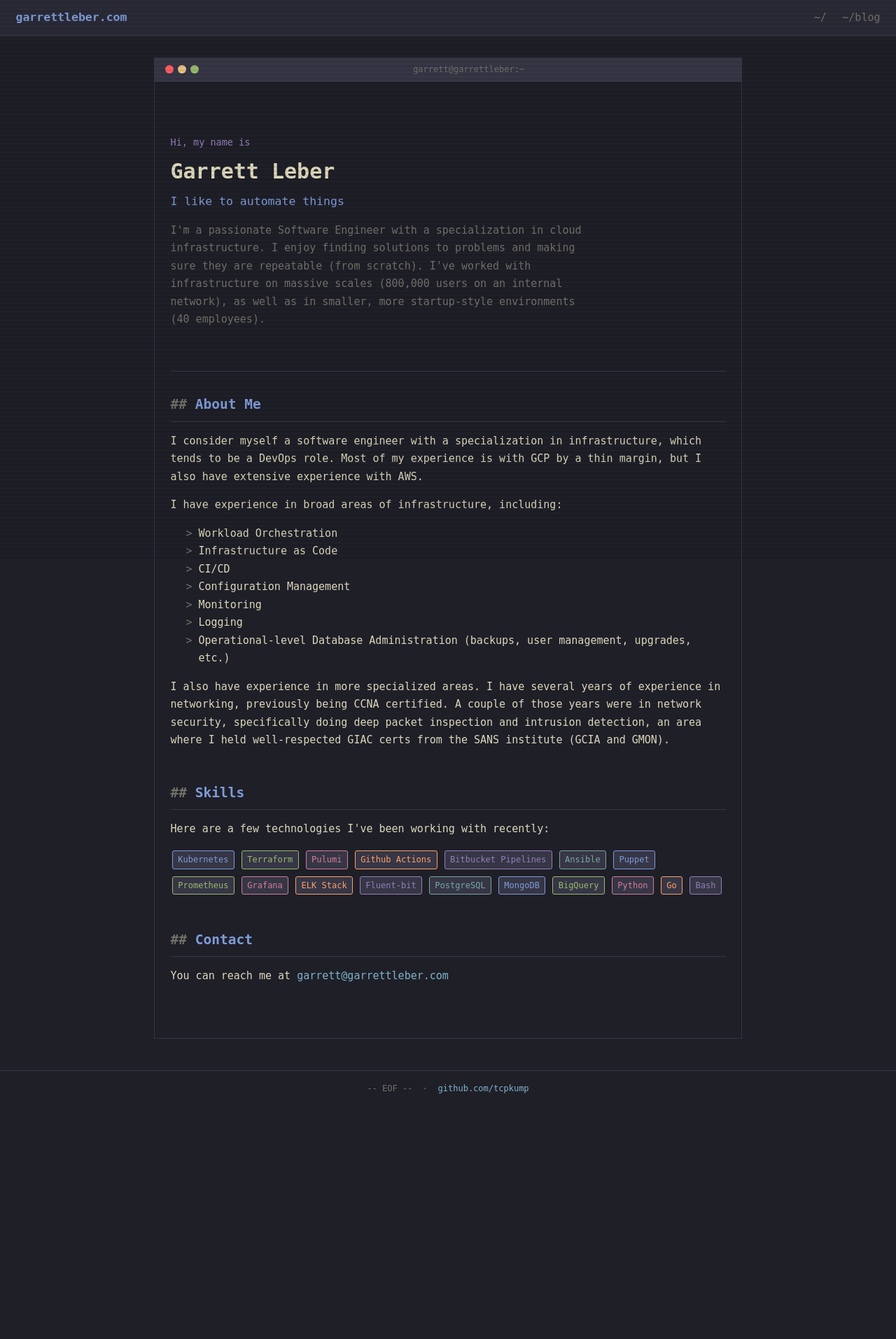
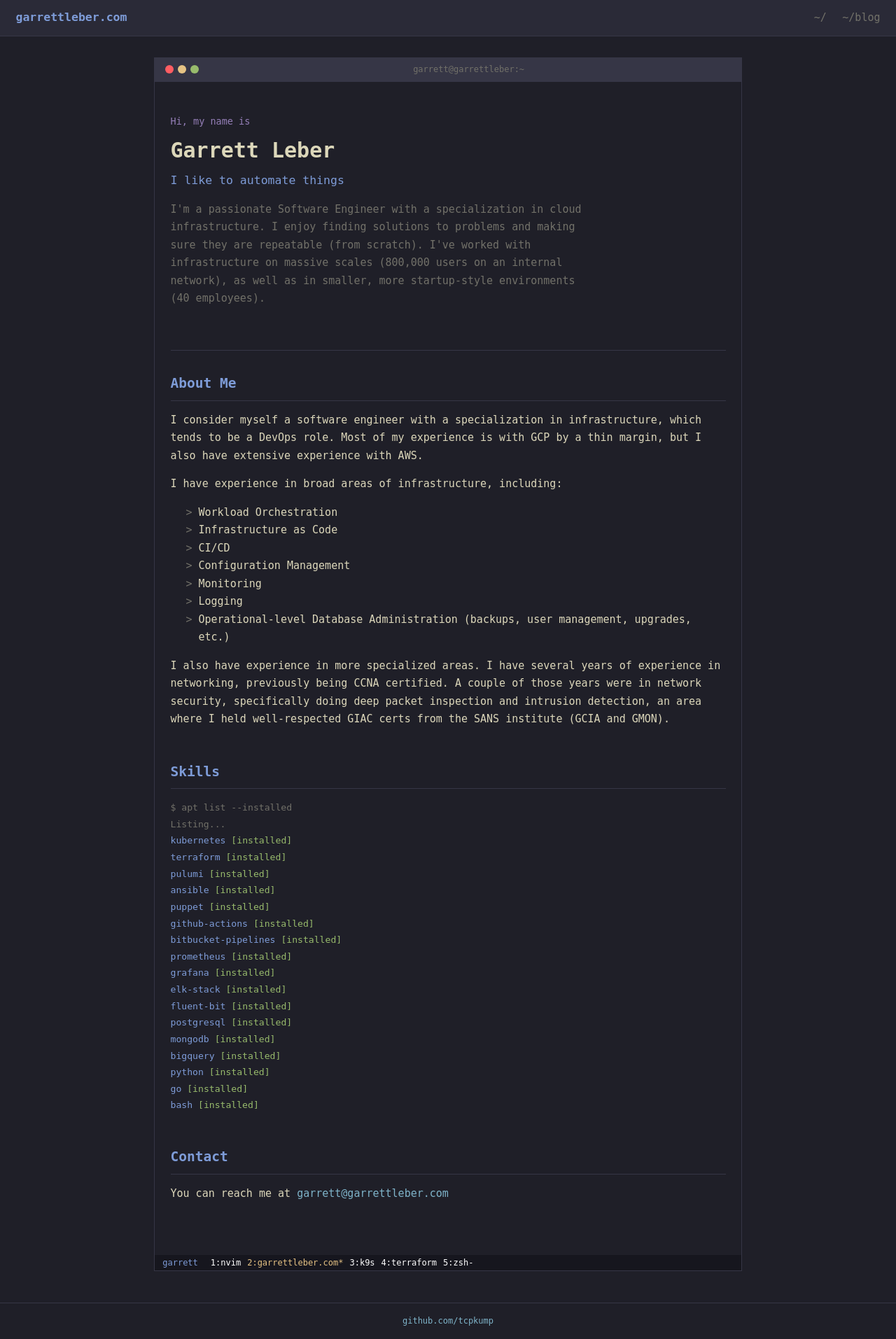
Before and after one commit to tcpkump/garrettleber.com, a Python web app: template site/app/templates/home.html in a window 1280 px wide. Shown: the whole page at 70% size. Before the commit the page ends 1562 px from the top, so only its background shows below. Run offline with Jinja, Linux system fonts and the light colour scheme; the template is opened without the code that fills it, so the values that code supplies are empty.

Commit message:
feat: tone it back a bit

```diff
--- a/site/app/static/css/kanagawa.css
+++ b/site/app/static/css/kanagawa.css
@@ -114,7 +114,7 @@ a:hover {
 
 /* Hero */
 .hero {
-    padding: 3rem 0;
+    padding: 1rem 0 3rem;
     border-bottom: 1px solid var(--border);
     margin-bottom: 2rem;
 }
@@ -161,12 +161,20 @@ a:hover {
 .badge:nth-child(6n+5) { color: var(--oni-violet); border-color: var(--oni-violet); }
 .badge:nth-child(6n+6) { color: var(--wave-aqua); border-color: var(--wave-aqua); }
 
-/* Skills grid */
-.skills-grid {
-    display: flex;
-    flex-wrap: wrap;
-    gap: 0.35rem;
+/* apt list --installed */
+.apt-list {
+    margin: 0;
+    padding: 0;
+    background: none;
+    border: none;
+    font-size: 0.875rem;
+    line-height: 1.8;
 }
+
+.apt-cmd { color: var(--muted); }
+.apt-listing { color: var(--muted); }
+.apt-name { color: var(--primary); }
+.apt-installed { color: var(--success); }
 
 /* Blog post cards */
 .post-card {
@@ -356,37 +364,6 @@ a:hover {
     margin-left: 2px;
 }
 
-/* CRT scanline overlay */
-body::after {
-    content: "";
-    position: fixed;
-    top: 0;
-    left: 0;
-    width: 100%;
-    height: 100%;
-    pointer-events: none;
-    z-index: 9999;
-    background: repeating-linear-gradient(
-        to bottom,
-        transparent,
-        transparent 3px,
-        rgba(0, 0, 0, 0.07) 3px,
-        rgba(0, 0, 0, 0.07) 6px
-    );
-}
-
-/* ## prefix on section/post headings */
-.section-title::before,
-.post-content h2::before {
-    content: "## ";
-    color: var(--muted);
-}
-
-.post-content h3::before {
-    content: "### ";
-    color: var(--muted);
-}
-
 /* > bullets on lists */
 .section ul li::marker,
 .post-content ul li::marker {
@@ -481,6 +458,35 @@ body::after {
     text-align: center;
 }
 
+/* Tmux status bar */
+.tmux-bar {
+    display: flex;
+    align-items: center;
+    background-color: #16161e;
+    padding: 0.1rem 0.75rem;
+    gap: 0.6rem;
+    font-size: 0.8rem;
+    line-height: 1.6;
+    color: white;
+    user-select: none;
+}
+
+.tmux-session {
+    color: #7E9CD8;
+}
+
+.tmux-sep {
+    color: #E6C384;
+}
+
+.tmux-win {
+    color: white;
+}
+
+.tmux-win-active {
+    color: #E6C384;
+}
+
 /* Footer */
 .footer {
     border-top: 1px solid var(--border);
--- a/site/app/templates/base.html
+++ b/site/app/templates/base.html
@@ -28,11 +28,20 @@
         <main class="container">
             {% block content %}{% endblock %}
         </main>
+        <div class="tmux-bar">
+            <span class="tmux-session">garrett</span>
+            <span class="tmux-sep"> </span>
+            <span class="tmux-win">1:nvim</span>
+            <span class="tmux-win tmux-win-active">2:garrettleber.com*</span>
+            <span class="tmux-win">3:k9s</span>
+            <span class="tmux-win">4:terraform</span>
+            <span class="tmux-win">5:zsh-</span>
+        </div>
     </div>
 
     {% block scripts %}{% endblock %}
     <footer class="footer">
-        -- EOF -- &nbsp;&middot;&nbsp; <a href="https://github.com/tcpkump">github.com/tcpkump</a>
+        <a href="https://github.com/tcpkump">github.com/tcpkump</a>
     </footer>
 </body>
 </html>
--- a/site/app/templates/home.html
+++ b/site/app/templates/home.html
@@ -38,26 +38,25 @@
 
 <div class="section">
     <h2 class="section-title">Skills</h2>
-    <p>Here are a few technologies I've been working with recently:</p>
-    <div class="skills-grid">
-        <span class="badge">Kubernetes</span>
-        <span class="badge">Terraform</span>
-        <span class="badge">Pulumi</span>
-        <span class="badge">Github Actions</span>
-        <span class="badge">Bitbucket Pipelines</span>
-        <span class="badge">Ansible</span>
-        <span class="badge">Puppet</span>
-        <span class="badge">Prometheus</span>
-        <span class="badge">Grafana</span>
-        <span class="badge">ELK Stack</span>
-        <span class="badge">Fluent-bit</span>
-        <span class="badge">PostgreSQL</span>
-        <span class="badge">MongoDB</span>
-        <span class="badge">BigQuery</span>
-        <span class="badge">Python</span>
-        <span class="badge">Go</span>
-        <span class="badge">Bash</span>
-    </div>
+    <pre class="apt-list"><span class="apt-cmd">$ apt list --installed</span>
+<span class="apt-listing">Listing...</span>
+<span class="apt-name">kubernetes</span> <span class="apt-installed">[installed]</span>
+<span class="apt-name">terraform</span> <span class="apt-installed">[installed]</span>
+<span class="apt-name">pulumi</span> <span class="apt-installed">[installed]</span>
+<span class="apt-name">ansible</span> <span class="apt-installed">[installed]</span>
+<span class="apt-name">puppet</span> <span class="apt-installed">[installed]</span>
+<span class="apt-name">github-actions</span> <span class="apt-installed">[installed]</span>
+<span class="apt-name">bitbucket-pipelines</span> <span class="apt-installed">[installed]</span>
+<span class="apt-name">prometheus</span> <span class="apt-installed">[installed]</span>
+<span class="apt-name">grafana</span> <span class="apt-installed">[installed]</span>
+<span class="apt-name">elk-stack</span> <span class="apt-installed">[installed]</span>
+<span class="apt-name">fluent-bit</span> <span class="apt-installed">[installed]</span>
+<span class="apt-name">postgresql</span> <span class="apt-installed">[installed]</span>
+<span class="apt-name">mongodb</span> <span class="apt-installed">[installed]</span>
+<span class="apt-name">bigquery</span> <span class="apt-installed">[installed]</span>
+<span class="apt-name">python</span> <span class="apt-installed">[installed]</span>
+<span class="apt-name">go</span> <span class="apt-installed">[installed]</span>
+<span class="apt-name">bash</span> <span class="apt-installed">[installed]</span></pre>
 </div>
 
 <div class="section">
```
